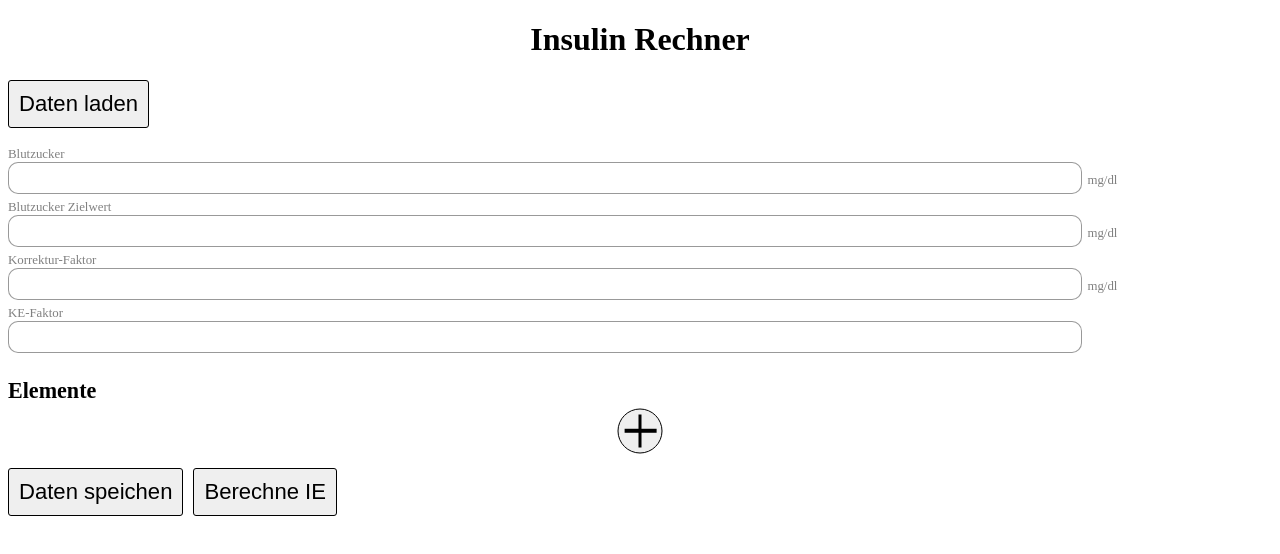
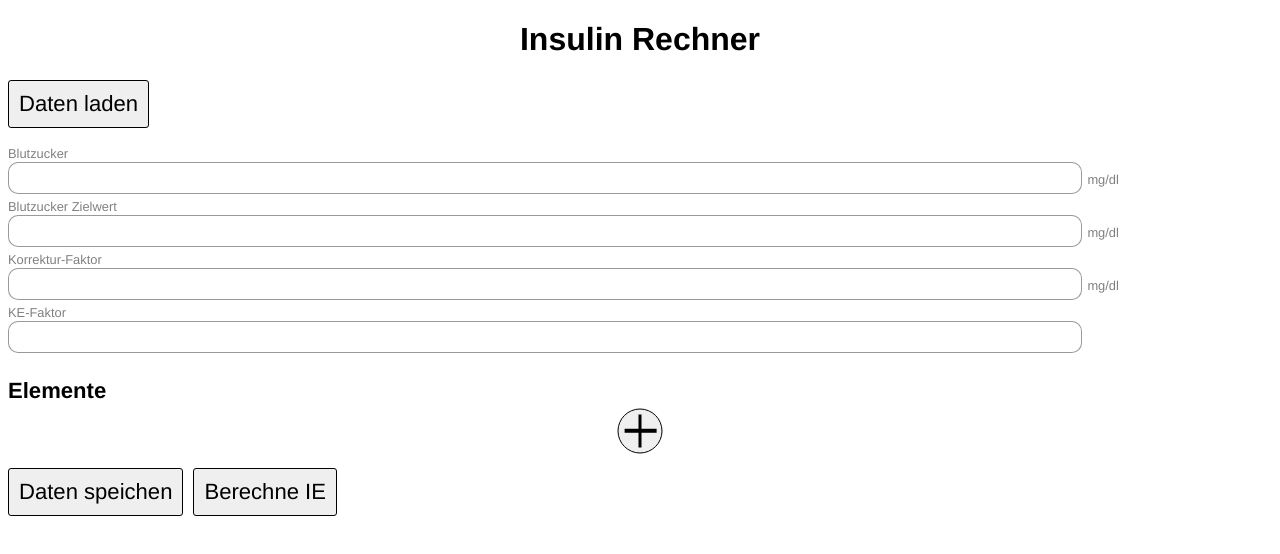
Before and after one commit to Derion23/insulin-calculator, a React (Create React App) app: page / in a window 1280 px wide. Shown: the top 554 px of the page. Built offline with nearby package versions, Linux system fonts and the light colour scheme.

Commit message:
changed font to helvetica, sans serif

```diff
--- a/src/css/style.css
+++ b/src/css/style.css
@@ -1,5 +1,6 @@
 *, *::before, *::after{
     box-sizing: border-box;
+    font-family: Helvetica, sans-serif;
 }
 
 :root{
@@ -23,16 +24,8 @@
     display: none;
 }
 
-body{
-
-}
-
 h1{
     text-align: center;
-}
-
-h1, h3, label, button, input{
-    font-style: helvetica;
 }
 
 h3{
```
Also changed, not shown: 8 other files (tests, documents, lock files or other folders).
